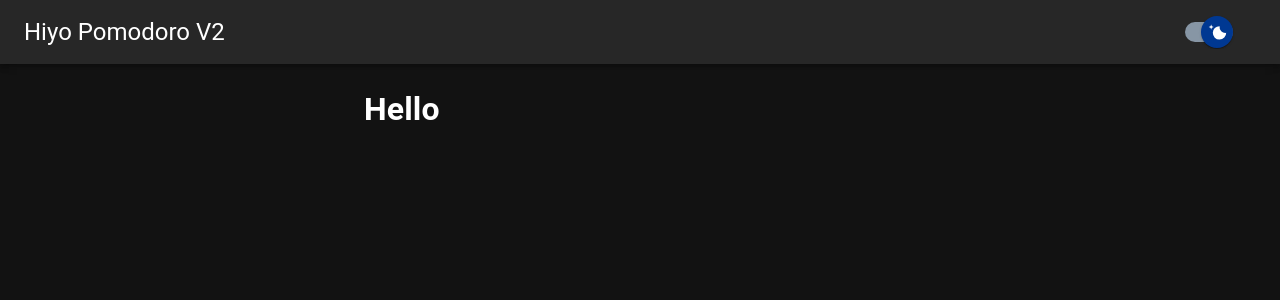
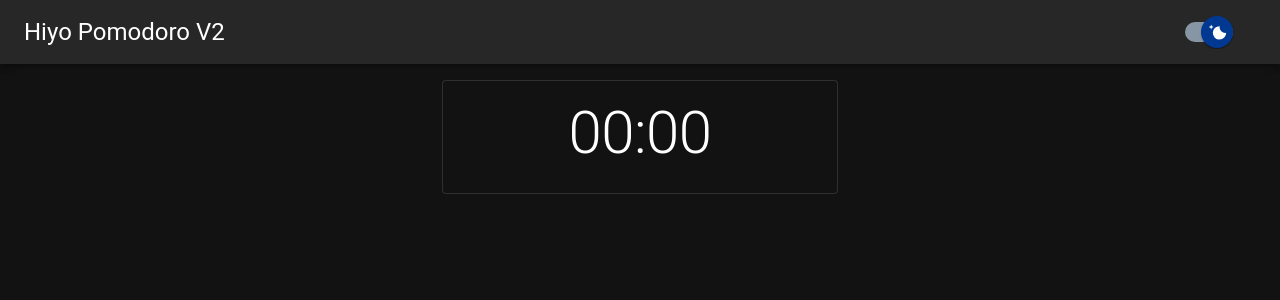
Before and after one commit to hiyodev/pomodoro-v2-app, a React (Vite) app: page / in a window 1280 px wide. Shown: the top 300 px of the page. Built offline with nearby package versions, Linux system fonts and the light colour scheme.

Commit message:
Base Card Code

```diff
--- a/src/App.tsx
+++ b/src/App.tsx
@@ -6,6 +6,7 @@ import {
 } from "@mui/material";
 import { TopBar } from "./components/TopBar/TopBar";
 import { useState } from "react";
+import { TimerCard } from "./components/Cards/TimerCard";
 
 const lightTheme = createTheme({
   palette: {
@@ -27,8 +28,8 @@ const App = () => {
       <ThemeProvider theme={darkMode ? darkTheme : lightTheme}>
         <CssBaseline />
         <TopBar darkMode={darkMode} setDarkMode={setDarkMode} />
-        <Container maxWidth="sm">
-          <h1>Hello</h1>
+        <Container maxWidth="xs">
+          <TimerCard />
         </Container>
       </ThemeProvider>
     </>
--- /dev/null
+++ b/src/components/Cards/TimerCard.tsx
@@ -0,0 +1,16 @@
+import * as React from "react";
+import { Box, Card, CardContent, Typography } from "@mui/material";
+
+export interface Props {}
+
+export function TimerCard(props: Props) {
+  return (
+    <Box mt={2} mb={2}>
+      <Card variant="outlined">
+        <CardContent sx={{ textAlign: "center" }}>
+          <Typography variant="h2">00:00</Typography>
+        </CardContent>
+      </Card>
+    </Box>
+  );
+}
```
Also changed, not shown: src/components/Projects/ProjectList.tsx (renamed from src/components/ProjectList.tsx), src/components/TimerCard.tsx (deleted).
